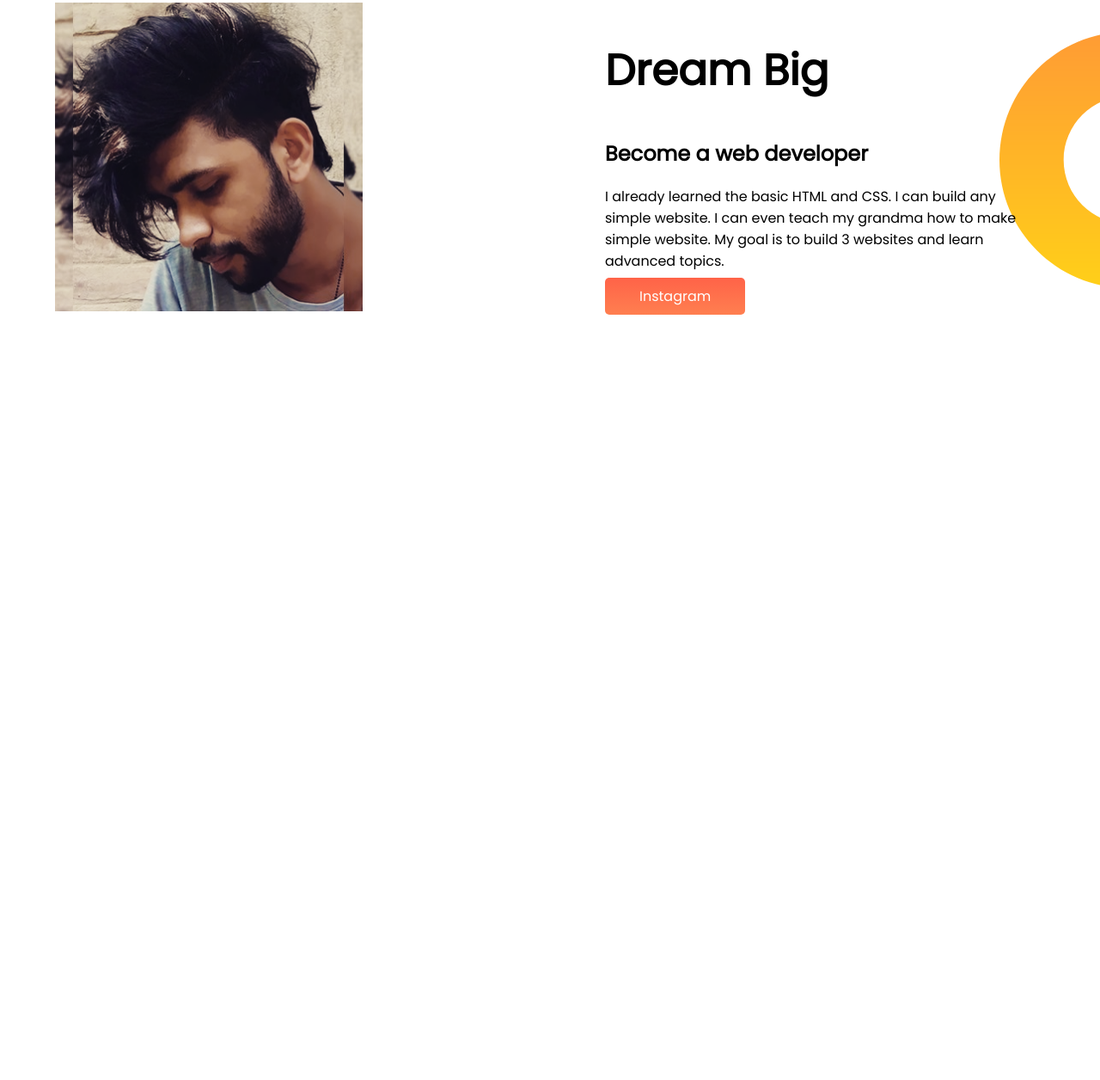
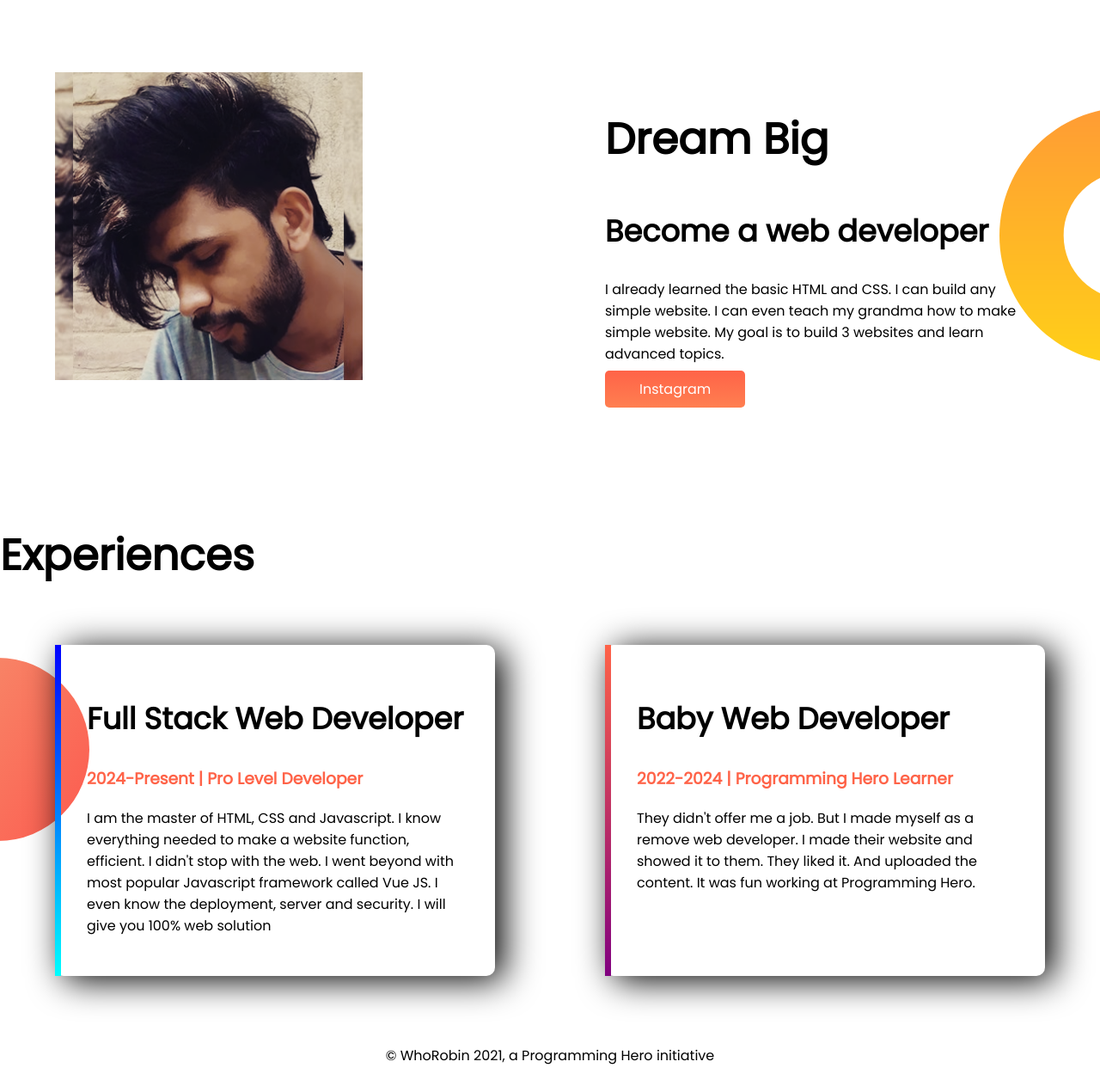
Before and after one commit to whorobin/first-portfolio, a plain HTML site: page index.html in a window 1280 px wide. Shown: the part 739-1995 px from the top of the page at 86% size. Before the commit the page ends 1252 px from the top, so only its background shows below. Drawn offline with Linux system fonts and the light colour scheme.

Commit message:
footer and others added

```diff
--- a/index.html
+++ b/index.html
@@ -11,7 +11,7 @@
     <link rel="stylesheet" href="style.css">
 </head>
 <body>
-    <section class="top-banner">
+    <section class="top-banner flexible-container">
         <div class="half-width">
             <h1>Welcome To</h1>
             <h1><samp class="firstl">WhoRobin</samp> World ..!</h1>
@@ -23,7 +23,7 @@
                 <img src="image/robin.png" alt="">
             </div>
     </section>
-    <section class="dream-big">
+    <section class="dream-big flexible-container">
         <div class="half-width">
             <img src="image/1.png" alt="">
         </div>
@@ -35,5 +35,25 @@
         </div>
 
     </section>
+    <section class="experiences-area">
+        <h1>Experiences</h1><br>
+        <div class="flexible-container">
+            <Div id="stack-web" class="experiences-item">
+                <h2>Full Stack Web Developer</h2>
+                <h3 class="firstl">2024-Present | Pro Level Developer</h3>
+                <p>I am the master of HTML, CSS and Javascript. I know everything needed to make a website function, efficient. I didn't stop with the web. I went beyond with most popular Javascript framework called Vue JS. I even know the deployment, server and security. I will give you 100% web solution</p>
+            </Div>
+            <div id="baby-web" class="experiences-item">
+                <h2>Baby Web Developer</h2>
+                <h3 class="firstl">2022-2024 | Programming Hero Learner</h3>
+                <p>They didn't offer me a job. But I made myself as a remove web developer. I made their website and showed it to them. They liked it. And uploaded the content. It was fun working at Programming Hero.</p>
+            </div>
+        </div>
+    </section>
+    <footer>
+        <p>
+            © WhoRobin 2021, a Programming Hero initiative
+        </p>
+    </footer>
 </body>
 </html>
--- a/style.css
+++ b/style.css
@@ -5,12 +5,16 @@ body{
 h1{
     font-size: 50px;
 }
+h2{
+    font-size: 35px;
+}
 .firstl{
     color: #ff6348;
 }
-section{
+.flexible-container{
     display: flex;
     margin-bottom: 80px;
+
 }
 .half-width{
     width: 50%;
@@ -42,3 +46,35 @@ section{
     background-position: right;
 
 }
+
+
+.experiences-area{
+    background-image: url(image/exp-bg.png);
+    background-repeat: no-repeat;
+    background-position: left;
+
+}
+.experiences-item{
+    width: 50%;
+    margin-left: 5%;
+    margin-right: 5%;
+    box-shadow: 10px 5px 40px black;
+    padding: 30px;
+    border-radius: 10px;
+
+}
+#stack-web{
+    border-left: 7px solid;
+    border-image: linear-gradient(blue, cyan);
+    border-image-slice: 1;
+}
+#baby-web{
+    border-left: 7px solid;
+    border-image: linear-gradient(#ff6348, purple);
+    border-image-slice: 1;
+}
+
+
+footer{
+    text-align: center;
+}
```
Also changed, not shown: image/exp-bg.png (added).
